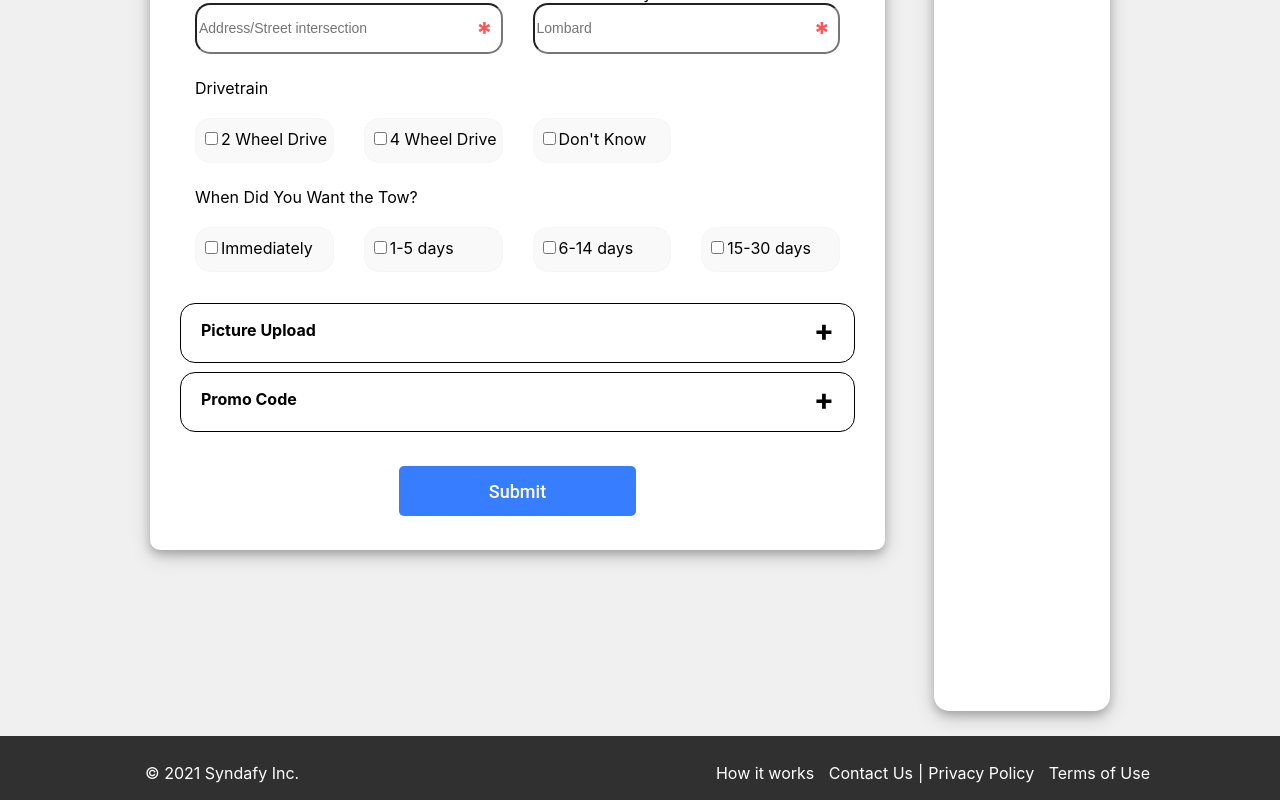
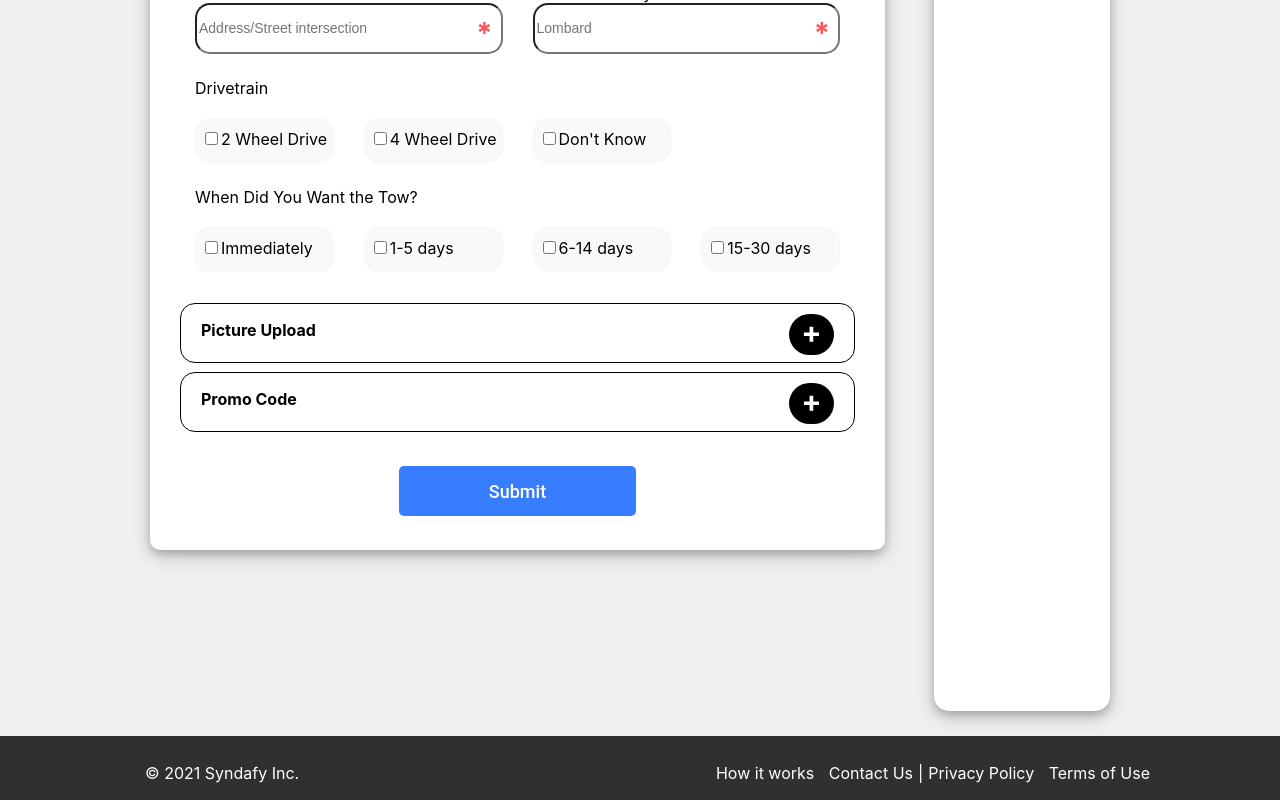
Before and after one commit to shahryar12345/deal-grace-task, a React (Create React App) app: page / in a window 1280 px wide. Shown: the part 823-1623 px from the top of the page. Built offline with nearby package versions, Linux system fonts and the light colour scheme; no server answers.

Commit message:
Little CSS Changes

```diff
--- a/src/custom-css.css
+++ b/src/custom-css.css
@@ -270,10 +270,16 @@ color: white;
 {
   font-weight: bold;
     position: relative;
-  top: 8px;
+    top: 10px;
     left: -20px;
     float: right;
     font-size: 30px;
+    background-color: black;
+    color: white;
+    border-radius: 52px;
+    width: 45px;
+    text-align: center;
+    padding-bottom: 5px;
 }
 
 .UploadPhoto-Content
@@ -311,10 +317,16 @@ color: white;
 {
   font-weight: bold;
     position: relative;
-  top: 8px;
+    top: 10px;
     left: -20px;
     float: right;
     font-size: 30px;
+    background-color: black;
+    color: white;
+    border-radius: 52px;
+    width: 45px;
+    text-align: center;
+    padding-bottom: 5px;
 }
 
 .PromoCode-Content
```
Lines whose indentation alone changed are shown as unchanged.
